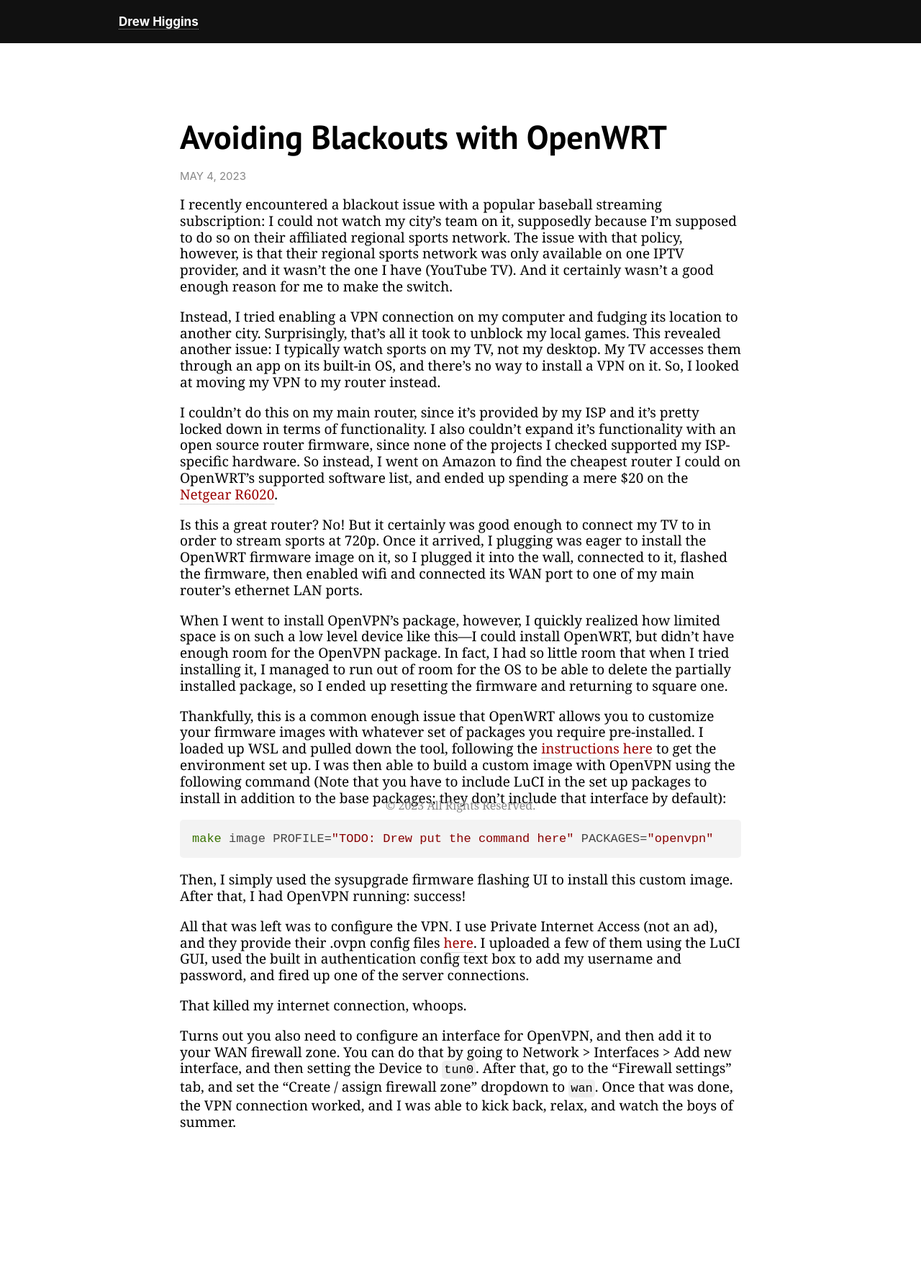
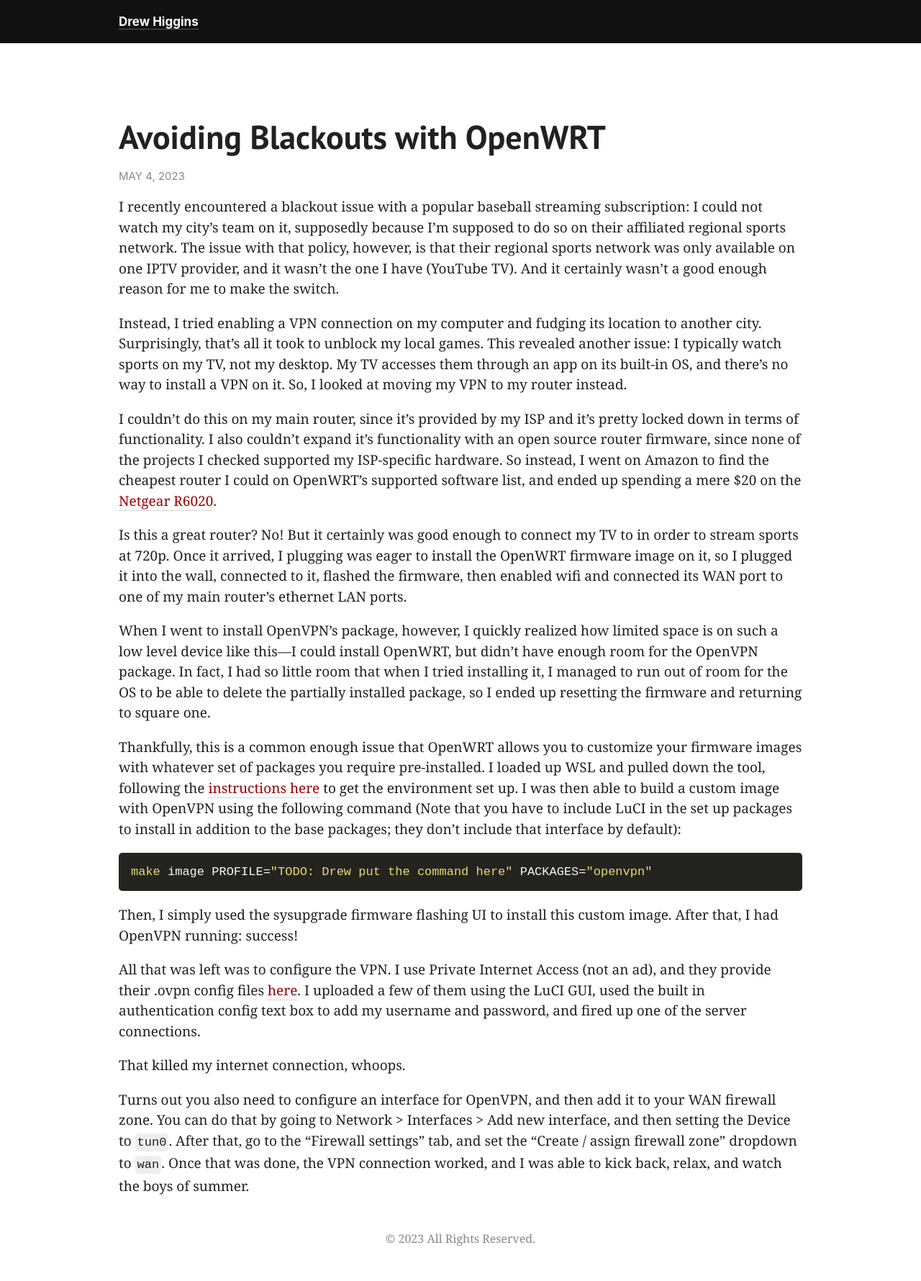
Before and after one commit to DrewHiggins/drewhiggins.github.io, a Jekyll site: the page built from _posts/2023-05-03-Router-Level-VPN-with-OpenWRT.md, in a window 1280 px wide. Shown: the whole page at 72% size. Built offline with Jekyll 4.4.1, drawn with Linux system fonts in a browser that asks for light colours; nearby versions of some CDN libraries; before the commit the page ends 1572 px from its top, so only the background shows below that.

Commit message:
Fix responsiveness

````diff
--- a/_includes/head.html
+++ b/_includes/head.html
@@ -6,7 +6,7 @@
   <link href="https://fonts.googleapis.com/css2?family=PT+Sans:wght@700&display=swap" rel="stylesheet">
   <link href="https://fonts.googleapis.com/css2?family=Kreon:wght@500&display=swap" rel="stylesheet">
   <link rel="stylesheet" href="{{ "/assets/css/style.css" | relative_url }}">
-  <link rel="stylesheet" href="//cdnjs.cloudflare.com/ajax/libs/highlight.js/10.7.2/styles/default.min.css">
+  <link rel="stylesheet" href="//cdnjs.cloudflare.com/ajax/libs/highlight.js/10.7.2/styles/monokai-sublime.min.css">
   <script src="//cdnjs.cloudflare.com/ajax/libs/highlight.js/10.7.2/highlight.min.js"></script>
   {% if page.layout == 'post' or page.layout == 'page' %}
   <title>{{ page.title }} - Drew Higgins</title>
--- a/_layouts/default.html
+++ b/_layouts/default.html
@@ -2,10 +2,8 @@
 
 <body>
     {%- include header.html -%}
-    <div id="page">
-        <div id="content">
-            {{ content }}
-        </div>
+    <div id="content">
+        {{ content }}
     </div>
 
     {%- include footer.html -%}
--- a/_posts/2023-05-03-Router-Level-VPN-with-OpenWRT.md
+++ b/_posts/2023-05-03-Router-Level-VPN-with-OpenWRT.md
@@ -17,7 +17,7 @@ When I went to install OpenVPN's package, however, I quickly realized how limite
 
 Thankfully, this is a common enough issue that OpenWRT allows you to customize your firmware images with whatever set of packages you require pre-installed. I loaded up WSL and pulled down the tool, following the [instructions here](https://openwrt.org/docs/guide-developer/toolchain/wsl) to get the environment set up. I was then able to build a custom image with OpenVPN using the following command (Note that you have to include LuCI in the set up packages to install in addition to the base packages; they don't include that interface by default):
 
-```bash
+```
 make image PROFILE="TODO: Drew put the command here" PACKAGES="openvpn"
 ```
 
--- a/_sass/base.scss
+++ b/_sass/base.scss
@@ -3,7 +3,7 @@
 @media (prefers-color-scheme: dark) {
     body {
         background-color: #242424;
-        color: #eee;
+        color: #dedede;
     }
 
     a {
@@ -48,15 +48,21 @@
     table {
         border: 1px solid #3a3a3a;
     }
+
     td {
         border: 1px solid #444;
     }
+
     th {
         background-color: #444;
     }
 }
 
 @media (prefers-color-scheme: light) {
+    body {
+        color: #212121;
+    }
+
     a {
         color: $primary-color;
 
@@ -99,18 +105,20 @@
     table {
         border: 1px solid #dedede;
     }
+
     td {
         border: 1px solid #dedede;
     }
+
     th {
         background-color: #eee;
     }
 }
 
 body {
-    display: flex;
-    flex-direction: column;
-    align-items: center;
+    // display: flex;
+    // flex-direction: column;
+    // align-items: center;
     font: 19px Georgia, "Times New Roman", Times, serif;
     margin: 0;
 }
@@ -136,7 +144,7 @@ h6 {
 }
 
 p {
-    line-height: 1.2em;
+    line-height: 1.5em;
 
     a {
 
@@ -178,19 +186,18 @@ td {
     min-width: 150px;
 }
 
-pre, code {
+pre,
+code {
     white-space: pre-wrap;
 }
 
-#page {
-    margin-top: 100px;
+#content {
+    margin: 100px auto 0;
     max-width: 950px;
     min-width: none;
 
-    #content {
-        img {
-            max-width: 100%;
-        }
+    img {
+        max-width: 100%;
     }
 
     .post-title {
--- a/_sass/home.scss
+++ b/_sass/home.scss
@@ -1,7 +1,3 @@
-body, #page {
-    height: 100%;
-}
-
 i.announcement-container {
     h1 {
         margin-top: 0;
@@ -11,11 +7,6 @@ i.announcement-container {
     border-radius: 10px;
     max-width: 790px;
     padding: 30px;
-}
-
-#content {
-    margin: 0 auto;
-    max-width: 780px;
 }
 
 #profile-picture {
````
Also changed, not shown: _includes/footer.html (line endings or trailing spaces).
